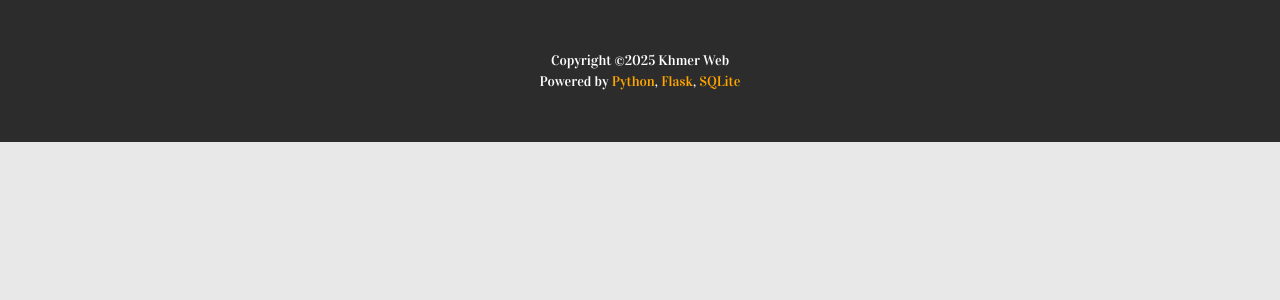
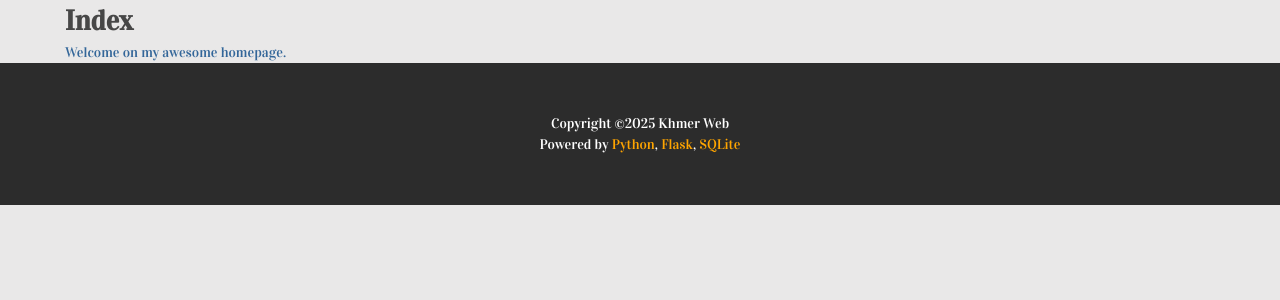
Before and after one commit to khmerweb/flask, a Flask app: page / in a window 1280 px wide. Shown: the top 300 px of the page. Run offline with Flask 3, Linux system fonts and the light colour scheme.

Commit message:
Make it better

```diff
--- a/templates/Layout.html
+++ b/templates/Layout.html
@@ -11,7 +11,7 @@
     </head>
     <body>
         <div class="content region">{% block content %}{% endblock %}</div>
-            {% include "footer.html" %}
+            {% include './includes/footer.html' %}
         </section>
         </div>
     </body>
--- a/templates/index.html
+++ b/templates/index.html
@@ -1,16 +1,13 @@
-<!DOCTYPE html>
-<html>
-    <head>
-        {% block head %}
-        <meta charset="UTF-8">
-        <link rel="icon" href="{{ url_for('static', filename='/images/siteLogo.png') }}" />
-        <meta name="viewport" content="width=device-width, initial-scale=1.0">
-        <link href="/static/fonts/setup.css" rel="stylesheet" />
-        <link href="/static/styles/base-frontend.css" rel="stylesheet" />
-        {% endblock %}
-    </head>
-    <body>
-        <div class="content region">{% block content %}{% endblock %}</div>
-        {% include './includes/footer.html' %}
-    </body>
-</html>
+{% extends "layout.html" %}
+{% block title %}Index{% endblock %}
+{% block head %}
+  {{ super() }}
+  <style type="text/css">
+    .important { color: #336699; }
+  </style>
+{% endblock %}
+{% block content %}
+  <h1>Index</h1>
+  <p class="important">
+    Welcome on my awesome homepage.
+{% endblock %}
```
